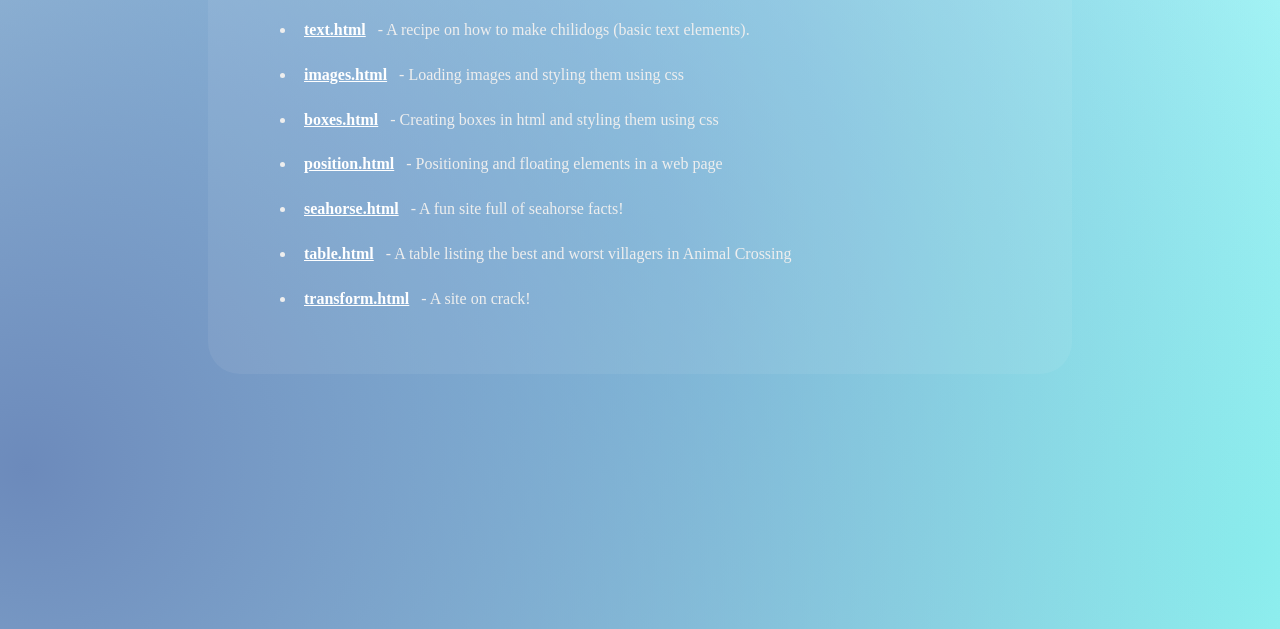
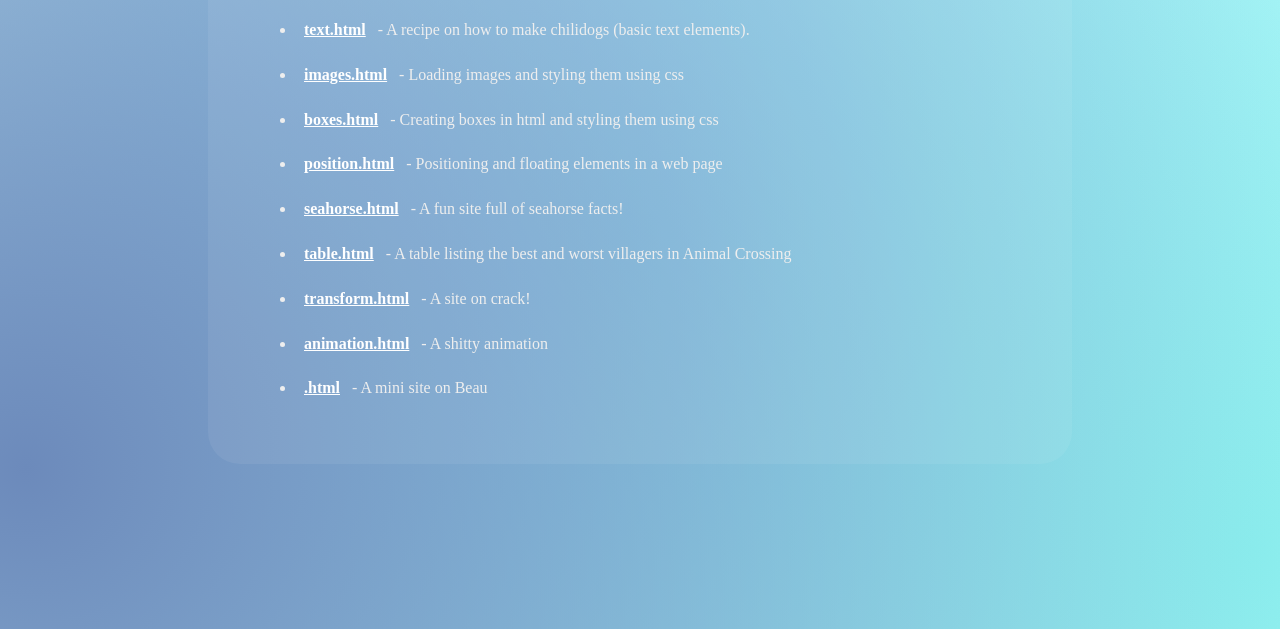
Before and after one commit to laaaayllaa/lcc-site, a plain HTML site: page index.html in a window 1280 px wide. Shown: the part 171-800 px from the top of the page. Drawn offline with Linux system fonts and the light colour scheme.

Commit message:
Update index.html

```diff
--- a/index.html
+++ b/index.html
@@ -136,6 +136,12 @@
             <li>
                 <strong><a href="transform.html" target="_blank">transform.html</a></strong> - A site on crack!
             </li>
+            <li>
+                <strong><a href="animation.html" target="_blank">animation.html</a></strong> - A shitty animation
+            </li>
+            <li>
+                <strong><a href=".html" target="_blank">.html</a></strong> - A mini site on Beau
+            </li>
         </ul>
     </main>
 
```
